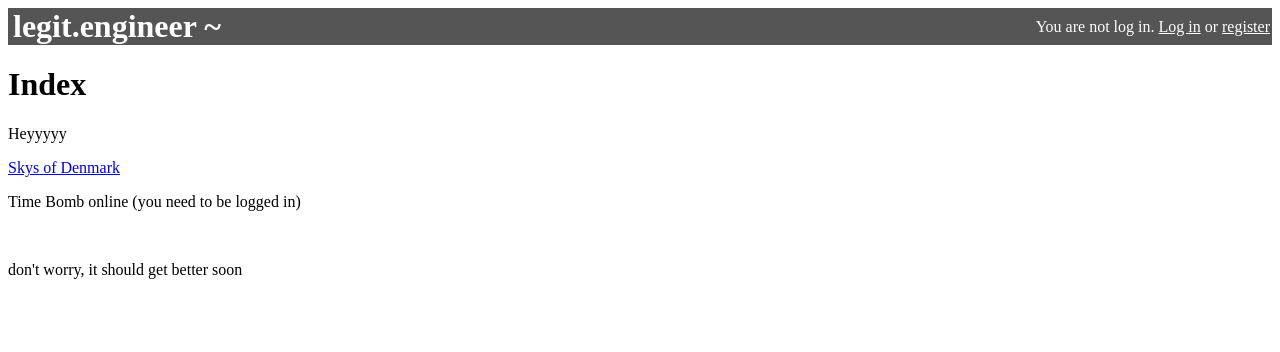
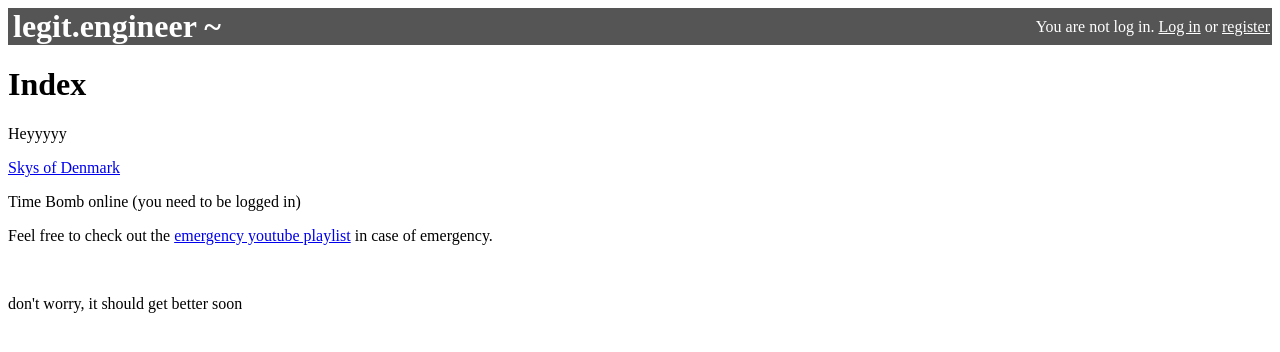
Before and after one commit to supermouette/tha_bomb_online, a Django app: page / in a window 1280 px wide. Shown: the top 352 px of the page. Run offline with Django 3.2, Linux system fonts and the light colour scheme.

Commit message:
add link to the emergency playlist on index

```diff
--- a/game/templates/game/index.html
+++ b/game/templates/game/index.html
@@ -10,6 +10,9 @@
             <a href="{% url 'waiting_room' %}"> -> waiting room</a>
         {% endif %}
     </p>
+    <p> Feel free to check out the
+        <a href="https://www.youtube.com/playlist?list=PLdiM-7U9QMxhnPcqkIUqgCFJR71uQGHkZ"> emergency youtube playlist</a> in case of emergency.
+    </p>
     {% if user and not user.is_anonymous %}
         <p> If you want to unregister, please send a mail to loic.souverain@gmail.com</p>
     {% endif %}
```
